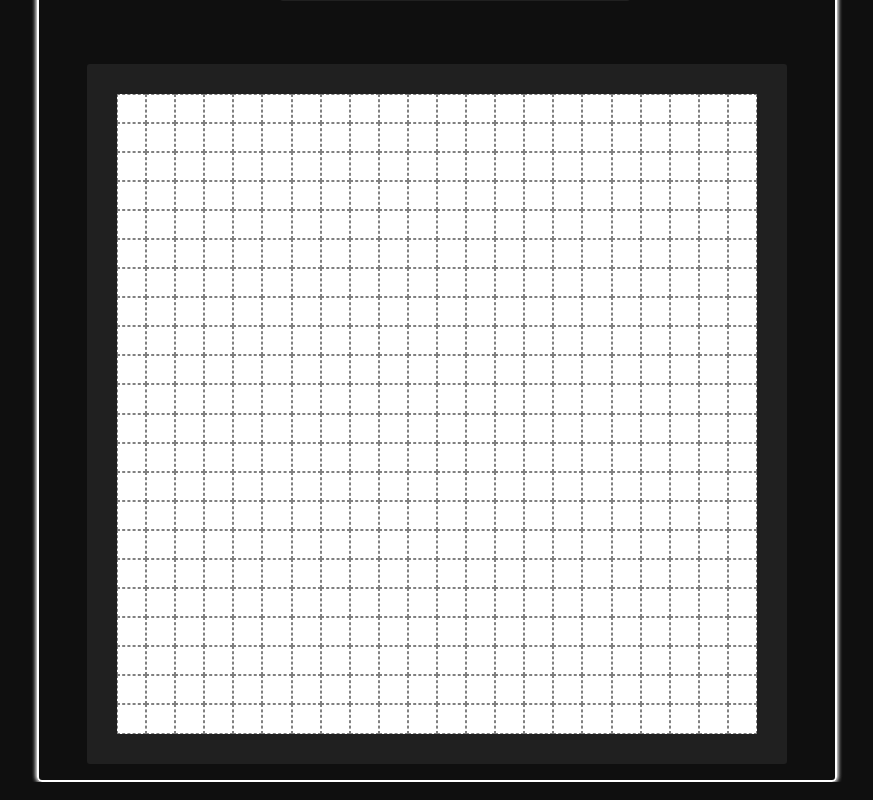
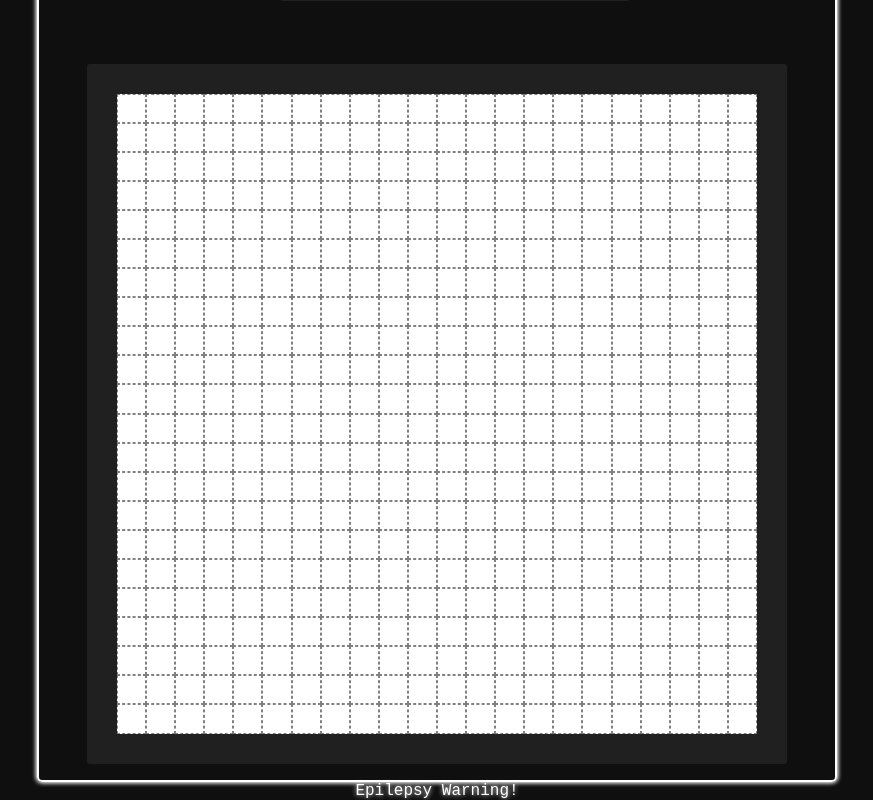
Before and after one commit to tomasbennett/Etch-a-sketch, a plain HTML site: page index.html in a window 1280 px wide. Shown: the part 783-1583 px from the top of the page, without its empty margins (203-1076 px from the left). Drawn offline with Linux system fonts and the light colour scheme.

Commit message:
Update index.html to include epilepsy warning

```diff
--- a/index.html
+++ b/index.html
@@ -72,5 +72,6 @@
             </div>
         </div>
     </main>
+    <p id="epilepsy-warning">Epilepsy Warning!</p>
 </body>
 </html>
```
